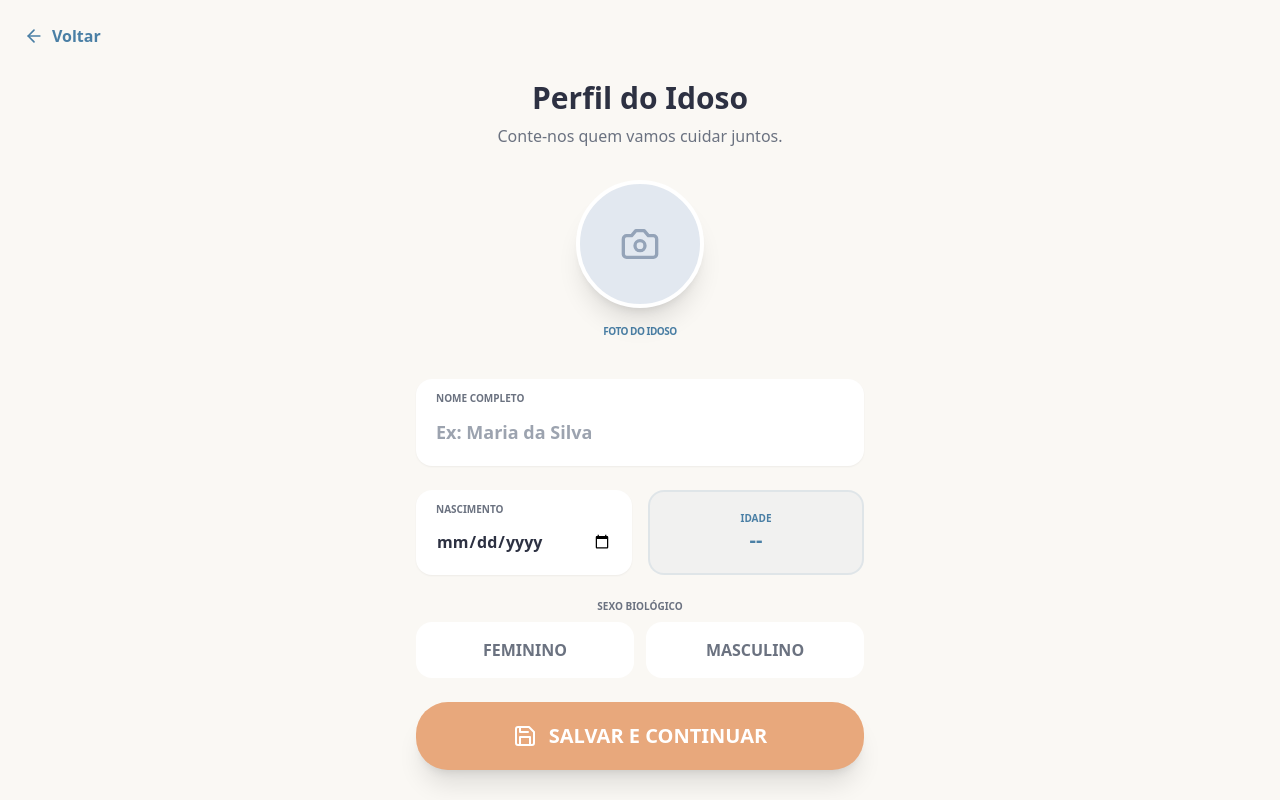
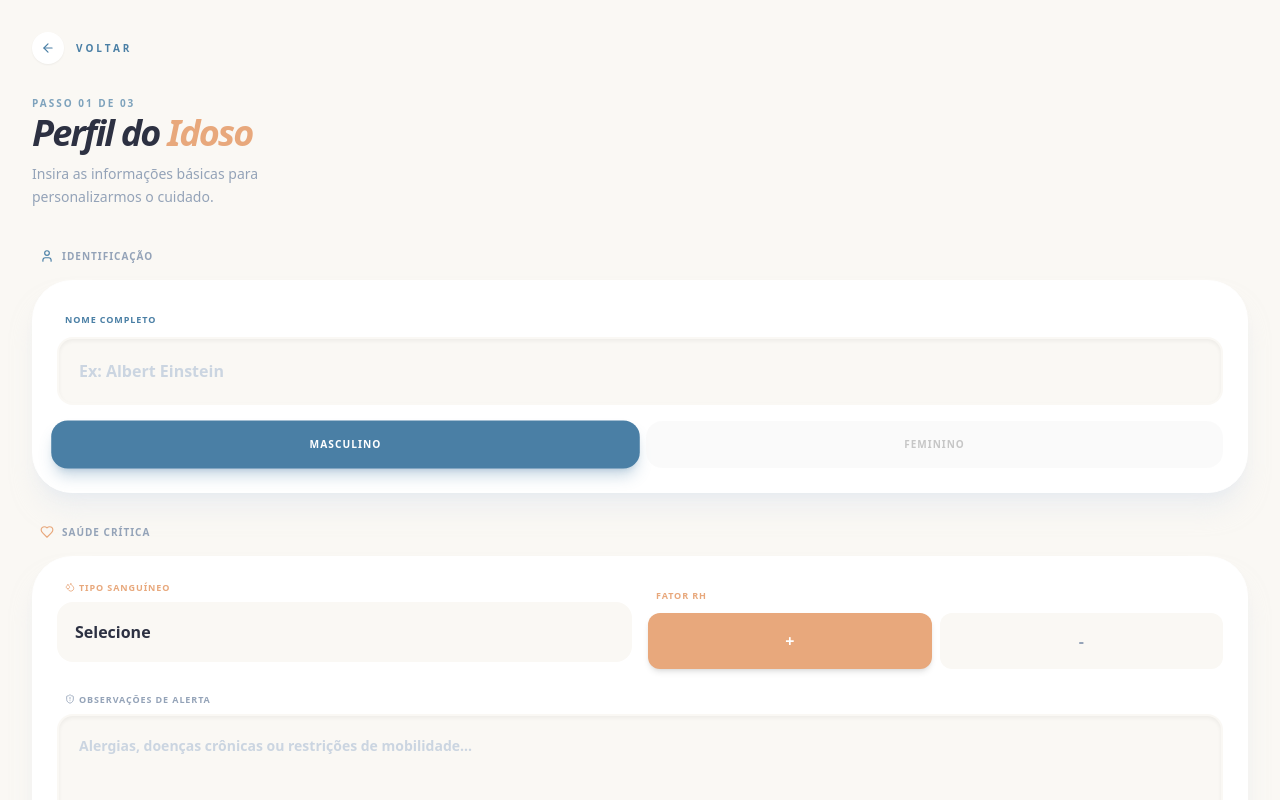
Before and after one commit to ArturoCreative/projeto-junto, a React (Vite) app: page / in a window 1280 px wide. Both pictures are taken after a click on the button "Criar minha família". Shown: the top 800 px of the page. Built offline with nearby package versions, Linux system fonts and the light colour scheme.

Commit message:
Recuperando campo registros

```diff
--- a/src/pages/ElderlyRegistration.tsx
+++ b/src/pages/ElderlyRegistration.tsx
@@ -1,174 +1,176 @@
-import React, { useState, useEffect } from 'react';
-import { ArrowLeft, Camera, Save, Loader2 } from 'lucide-react';
-import { supabase } from '../supabase';
+import React, { useState } from 'react';
+import {
+  ArrowLeft,
+  User,
+  Calendar,
+  Droplets,
+  Activity,
+  FileText,
+  ChevronRight,
+  Heart,
+  ShieldAlert
+} from 'lucide-react';
 
-interface Props {
+interface ElderlyRegistrationProps {
   onBack: () => void;
-  onNext: (name: string, gender: string) => void; // Agora aceita o gênero também
+  onNext: (data: any) => void;
+  dadosIniciais: any;
 }
 
-export default function ElderlyRegistration({ onBack, onNext }: Props) {
-  const [nome, setNome] = useState('');
-  const [dataNasc, setDataNasc] = useState('');
-  const [idade, setIdade] = useState<number | null>(null);
-  const [sexo, setSexo] = useState('');
-  const [foto, setFoto] = useState<string | null>(null);
-  const [loading, setLoading] = useState(false);
-
-  useEffect(() => {
-    if (dataNasc) {
-      const hoje = new Date();
-      const nascimento = new Date(dataNasc + 'T00:00:00');
-      let idadeCalculada = hoje.getFullYear() - nascimento.getFullYear();
-      const m = hoje.getMonth() - nascimento.getMonth();
-      if (m < 0 || (m === 0 && hoje.getDate() < nascimento.getDate()))
-        idadeCalculada--;
-      setIdade(idadeCalculada);
-    }
-  }, [dataNasc]);
-
-  const handleSave = async () => {
-    if (!nome || !dataNasc || !sexo) {
-      alert('Por favor, preencha os campos obrigatórios.');
-      return;
-    }
-    setLoading(true);
-    try {
-      const { error } = await supabase.from('elderly_profiles').insert([
-        {
-          full_name: nome,
-          birth_date: dataNasc,
-          gender: sexo === 'Feminino' ? 'female' : 'male',
-          age: idade,
-        },
-      ]);
-      if (error) throw error;
-
-      // AQUI A MUDANÇA: Passamos nome e sexo
-      onNext(nome, sexo);
-    } catch (e: any) {
-      alert('Erro ao salvar: ' + e.message);
-    } finally {
-      setLoading(false);
-    }
-  };
+export default function ElderlyRegistration({ onBack, onNext, dadosIniciais }: ElderlyRegistrationProps) {
+  // Mantendo o estado para salvar o que já foi feito
+  const [nome, setNome] = useState(dadosIniciais?.nome || '');
+  const [genero, setGenero] = useState(dadosIniciais?.genero || 'masculino');
+  const [dataNascimento, setDataNascimento] = useState(dadosIniciais?.dataNascimento || '');
+  const [sangue, setSangue] = useState(dadosIniciais?.sangue || '');
+  const [rh, setRh] = useState(dadosIniciais?.rh || '+');
+  const [obs, setObs] = useState(dadosIniciais?.obs || '');
 
   return (
-    <div className="min-h-screen bg-[#FAF8F4] p-6 font-sans">
+    <div className="min-h-screen bg-[#FAF8F4] font-sans pb-12 overflow-x-hidden animate-in fade-in duration-500">
+      {/* HEADER ESTILIZADO ORIGINAL */}
+      <header className="p-8 pb-4">
         <button
           onClick={onBack}
-        className="flex items-center gap-2 text-[#4A7FA5] font-bold mb-8"
+          className="mb-8 flex items-center text-[#4A7FA5] font-black uppercase text-[10px] tracking-[0.3em] group active:scale-95 transition-all"
         >
-        <ArrowLeft size={20} /> Voltar
+          <div className="w-8 h-8 rounded-full bg-white shadow-sm flex items-center justify-center mr-3 group-hover:bg-[#4A7FA5] group-hover:text-white transition-colors">
+            <ArrowLeft size={14} />
+          </div>
+          Voltar
         </button>
 
-      <div className="max-w-md mx-auto">
-        <h2 className="text-3xl font-black text-[#2D3142] mb-2 text-center">
-          Perfil do Idoso
-        </h2>
-        <p className="text-[#6B7280] mb-8 font-medium text-center">
-          Conte-nos quem vamos cuidar juntos.
+        <div className="space-y-1">
+          <p className="text-[#4A7FA5] text-[10px] font-black uppercase tracking-[0.2em] opacity-70">
+            Passo 01 de 03
           </p>
-
-        <div className="flex flex-col items-center mb-10">
-          <div className="w-32 h-32 rounded-full border-4 border-white shadow-xl bg-slate-200 flex items-center justify-center overflow-hidden mb-4 relative group">
-            {foto ? (
-              <img src={foto} className="w-full h-full object-cover" />
-            ) : (
-              <Camera size={40} className="text-slate-400" />
-            )}
-            <label className="absolute inset-0 bg-black/40 flex items-center justify-center opacity-0 group-hover:opacity-100 cursor-pointer transition-opacity">
-              <span className="text-white text-[10px] font-black uppercase">
-                Alterar Foto
-              </span>
-              <input
-                type="file"
-                hidden
-                accept="image/*"
-                onChange={(e) => {
-                  const file = e.target.files?.[0];
-                  if (file) {
-                    const reader = new FileReader();
-                    reader.onloadend = () => setFoto(reader.result as string);
-                    reader.readAsDataURL(file);
-                  }
-                }}
-              />
-            </label>
-          </div>
-          <p className="text-[10px] font-black text-[#4A7FA5] uppercase tracking-tighter">
-            Foto do Idoso
+          <h1 className="text-4xl font-black text-[#2D3142] tracking-tighter italic leading-none">
+            Perfil do <span className="text-[#E8A87C]">Idoso</span>
+          </h1>
+          <p className="text-slate-400 text-sm font-medium leading-relaxed max-w-[280px] pt-2">
+            Insira as informações básicas para personalizarmos o cuidado.
           </p>
         </div>
+      </header>
 
-        <div className="space-y-6">
-          <div className="bg-white p-2 rounded-2xl shadow-sm">
-            <label className="block text-[10px] font-black text-[#6B7280] uppercase ml-3 mt-1">
-              Nome Completo
-            </label>
+      <div className="px-8 mt-6 space-y-8">
+        {/* SEÇÃO: IDENTIFICAÇÃO BÁSICA */}
+        <section className="space-y-4">
+          <div className="flex items-center gap-2 mb-2 ml-2">
+            <User size={14} className="text-[#4A7FA5]" />
+            <span className="text-[10px] font-black text-slate-400 uppercase tracking-widest">Identificação</span>
+          </div>
+
+          <div className="bg-white p-6 rounded-[2.5rem] shadow-xl shadow-slate-200/50 space-y-4 border border-white">
+            <div className="space-y-2">
+              <label className="text-[9px] font-black text-[#4A7FA5] uppercase ml-2 tracking-widest">Nome Completo</label>
               <input
                 type="text"
+                placeholder="Ex: Albert Einstein"
+                className="w-full p-5 rounded-2xl bg-[#FAF8F4] border-2 border-transparent focus:border-[#4A7FA5] focus:bg-white outline-none font-bold text-[#2D3142] transition-all placeholder:text-slate-300 shadow-inner"
                 value={nome}
                 onChange={(e) => setNome(e.target.value)}
-              placeholder="Ex: Maria da Silva"
-              className="w-full p-3 outline-none font-bold text-lg"
               />
             </div>
 
-          <div className="grid grid-cols-2 gap-4">
-            <div className="bg-white p-2 rounded-2xl shadow-sm">
-              <label className="block text-[10px] font-black text-[#6B7280] uppercase ml-3 mt-1">
-                Nascimento
-              </label>
-              <input
-                type="date"
-                value={dataNasc}
-                onChange={(e) => setDataNasc(e.target.value)}
-                className="w-full p-3 outline-none font-bold"
-              />
-            </div>
-            <div className="bg-[#4A7FA5]/5 p-2 rounded-2xl border-2 border-[#4A7FA5]/10 flex flex-col justify-center items-center font-black text-[#4A7FA5]">
-              <span className="text-[10px] uppercase">Idade</span>
-              <span className="text-xl">
-                {idade !== null ? `${idade} anos` : '--'}
-              </span>
+            <div className="grid grid-cols-2 gap-3">
+              <button
+                onClick={() => setGenero('masculino')}
+                className={`p-4 rounded-2xl font-black text-[10px] uppercase tracking-widest transition-all ${
+                  genero === 'masculino'
+                  ? 'bg-[#4A7FA5] text-white shadow-lg shadow-[#4A7FA5]/30 scale-[1.02]'
+                  : 'bg-[#FAF8F4] text-slate-400 grayscale opacity-60'
+                }`}
+              >
+                Masculino
+              </button>
+              <button
+                onClick={() => setGenero('feminino')}
+                className={`p-4 rounded-2xl font-black text-[10px] uppercase tracking-widest transition-all ${
+                  genero === 'feminino'
+                  ? 'bg-[#4A7FA5] text-white shadow-lg shadow-[#4A7FA5]/30 scale-[1.02]'
+                  : 'bg-[#FAF8F4] text-slate-400 grayscale opacity-60'
+                }`}
+              >
+                Feminino
+              </button>
             </div>
           </div>
+        </section>
 
-          <div>
-            <label className="block text-[10px] font-black text-[#6B7280] uppercase text-center mb-2">
-              Sexo Biológico
+        {/* SEÇÃO: DADOS MÉDICOS CRÍTICOS */}
+        <section className="space-y-4">
+          <div className="flex items-center gap-2 mb-2 ml-2">
+            <Heart size={14} className="text-[#E8A87C]" />
+            <span className="text-[10px] font-black text-slate-400 uppercase tracking-widest">Saúde Crítica</span>
+          </div>
+
+          <div className="bg-white p-6 rounded-[2.5rem] shadow-xl shadow-slate-200/50 space-y-6 border border-white">
+            <div className="grid grid-cols-2 gap-4">
+              <div className="space-y-2">
+                <label className="text-[9px] font-black text-[#E8A87C] uppercase ml-2 tracking-widest flex items-center gap-1">
+                  <Droplets size={10} /> Tipo Sanguíneo
                 </label>
-            <div className="flex gap-3">
-              {['Feminino', 'Masculino'].map((s) => (
+                <select
+                  className="w-full p-4 rounded-2xl bg-[#FAF8F4] border-2 border-transparent focus:border-[#E8A87C] outline-none font-bold text-[#2D3142] appearance-none"
+                  value={sangue}
+                  onChange={(e) => setSangue(e.target.value)}
+                >
+                  <option value="">Selecione</option>
+                  <option value="A">A</option>
+                  <option value="B">B</option>
+                  <option value="AB">AB</option>
+                  <option value="O">O</option>
+                </select>
+              </div>
+
+              <div className="space-y-2">
+                <label className="text-[9px] font-black text-[#E8A87C] uppercase ml-2 tracking-widest">Fator RH</label>
+                <div className="flex gap-2">
+                  {['+', '-'].map((item) => (
                     <button
-                  key={s}
-                  onClick={() => setSexo(s)}
-                  className={`flex-1 py-4 rounded-2xl font-black transition-all ${
-                    sexo === s
-                      ? 'bg-[#4A7FA5] text-white shadow-md'
-                      : 'bg-white text-[#6B7280]'
+                      key={item}
+                      onClick={() => setRh(item)}
+                      className={`flex-1 p-4 rounded-xl font-black transition-all ${
+                        rh === item
+                        ? 'bg-[#E8A87C] text-white shadow-md'
+                        : 'bg-[#FAF8F4] text-slate-400'
                       }`}
                     >
-                  {s.toUpperCase()}
+                      {item}
                     </button>
                   ))}
                 </div>
               </div>
+            </div>
 
+            <div className="space-y-2">
+              <label className="text-[9px] font-black text-slate-400 uppercase ml-2 tracking-widest flex items-center gap-1">
+                <ShieldAlert size={10} /> Observações de Alerta
+              </label>
+              <textarea
+                placeholder="Alergias, doenças crônicas ou restrições de mobilidade..."
+                className="w-full p-5 rounded-2xl bg-[#FAF8F4] border-2 border-transparent focus:border-[#E8A87C] focus:bg-white outline-none font-bold text-[#2D3142] transition-all placeholder:text-slate-300 shadow-inner h-32 resize-none text-sm"
+                value={obs}
+                onChange={(e) => setObs(e.target.value)}
+              />
+            </div>
+          </div>
+        </section>
+
+        {/* BOTÃO DE AÇÃO FINAL */}
+        <div className="pt-4">
           <button
-            onClick={handleSave}
-            disabled={loading}
-            className="w-full bg-[#E8A87C] text-white py-5 rounded-[2rem] text-xl font-black shadow-xl mt-8 flex items-center justify-center gap-3"
+            onClick={() => onNext({ nome, genero, sangue, rh, obs })}
+            className="w-full py-7 bg-[#2D3142] text-white rounded-[2.5rem] font-black text-xs uppercase tracking-[0.3em] flex items-center justify-center gap-3 shadow-2xl shadow-[#2D3142]/40 active:scale-95 transition-all group"
           >
-            {loading ? (
-              <Loader2 className="animate-spin" />
-            ) : (
-              <>
-                <Save size={24} /> SALVAR E CONTINUAR
-              </>
-            )}
+            Configurar Rede de Apoio
+            <ChevronRight size={18} className="group-hover:translate-x-1 transition-transform" />
           </button>
+
+          <p className="text-center mt-6 text-[9px] font-bold text-slate-300 uppercase tracking-widest">
+            Seus dados são criptografados e seguros
+          </p>
         </div>
       </div>
     </div>
```
Lines whose indentation alone changed are shown as unchanged.
